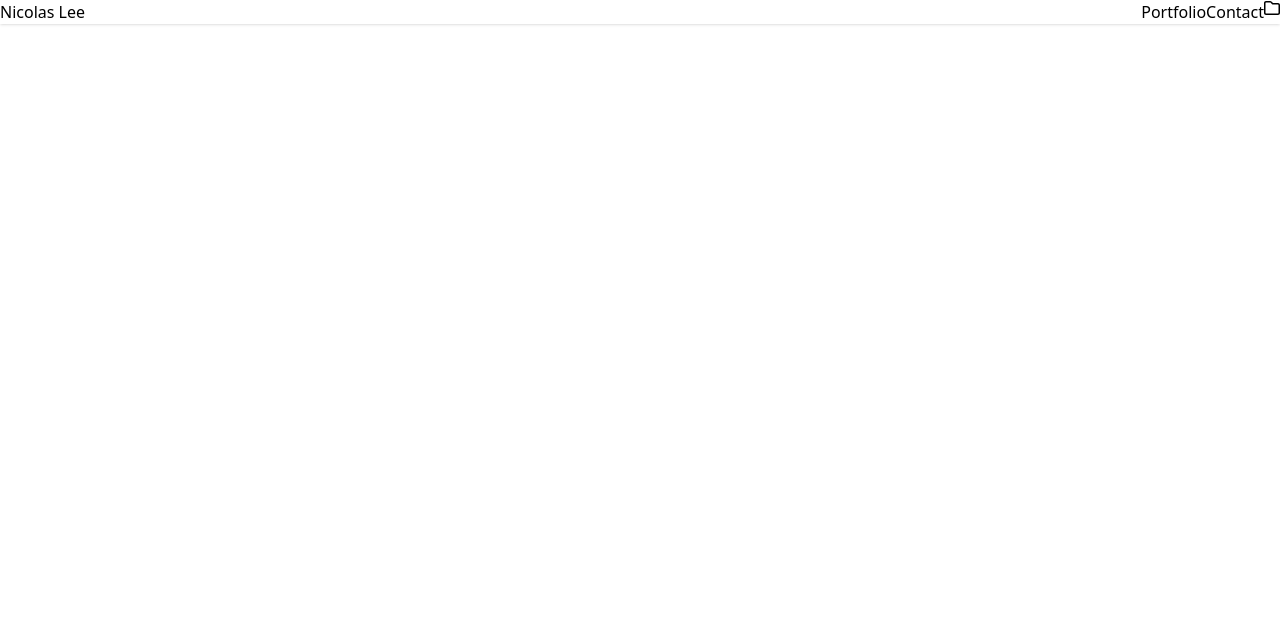
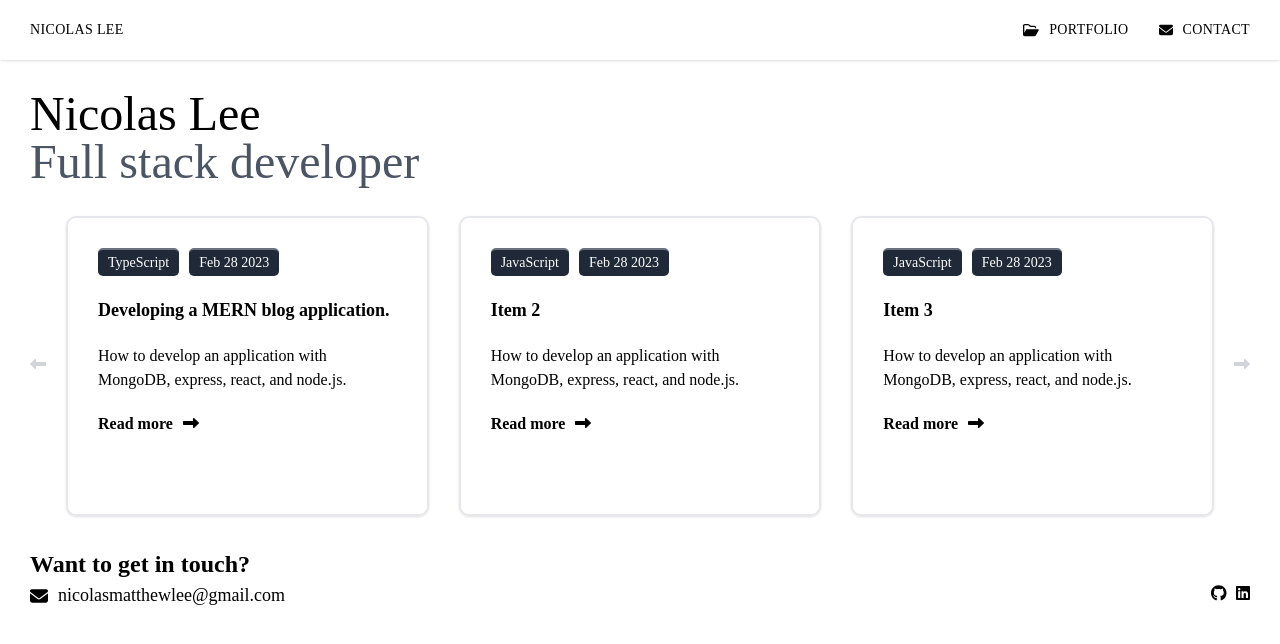
Before and after one commit to nicolasmatthewlee/personal-site, a React (Create React App) app: page / in a window 1280 px wide. Shown: the top 644 px of the page. Built offline with nearby package versions, Linux system fonts and the light colour scheme.

Commit message:
setup basic page structure with placeholder content; imported lineclamp: 1. import lineclamp, 2. update tailwind.config.js to include plugin, 3. restart application to load updated config

```diff
--- a/package.json
+++ b/package.json
@@ -4,9 +4,11 @@
   "private": true,
   "dependencies": {
     "@fortawesome/fontawesome-svg-core": "^6.3.0",
+    "@fortawesome/free-brands-svg-icons": "^6.3.0",
     "@fortawesome/free-regular-svg-icons": "^6.3.0",
     "@fortawesome/free-solid-svg-icons": "^6.3.0",
     "@fortawesome/react-fontawesome": "^0.2.0",
+    "@tailwindcss/line-clamp": "^0.4.2",
     "@testing-library/jest-dom": "^5.16.5",
     "@testing-library/react": "^13.4.0",
     "@testing-library/user-event": "^13.5.0",
--- a/src/app.tsx
+++ b/src/app.tsx
@@ -1,10 +1,18 @@
 import React from "react";
 import { Header } from "./components/header";
+import { Title } from "./components/title";
+import { Portfolio } from "./components/portfolio";
+import { Footer } from "./components/footer";
 
 function App() {
   return (
     <div>
       <Header />
+      <div className="p-[30px] pb-[90px] pt-[90px] space-y-[30px]">
+        <Title />
+        <Portfolio />
+        <Footer />
+      </div>
     </div>
   );
 }
--- /dev/null
+++ b/src/components/footer.tsx
@@ -0,0 +1,21 @@
+import { FontAwesomeIcon } from "@fortawesome/react-fontawesome";
+import { faEnvelope } from "@fortawesome/free-solid-svg-icons";
+import { faGithub, faLinkedin } from "@fortawesome/free-brands-svg-icons";
+
+export const Footer = () => {
+  return (
+    <div>
+      <h2 className="text-[24px] font-bold">Want to get in touch?</h2>
+      <div className="flex">
+        <div className="text-[18px] flex flex-1 items-center">
+          <FontAwesomeIcon icon={faEnvelope} className="mr-[10px]" />
+          nicolasmatthewlee@gmail.com
+        </div>
+        <div className="space-x-[10px]">
+          <FontAwesomeIcon icon={faGithub} />
+          <FontAwesomeIcon icon={faLinkedin} />
+        </div>
+      </div>
+    </div>
+  );
+};
--- a/src/components/header.tsx
+++ b/src/components/header.tsx
@@ -1,13 +1,20 @@
-import { faFolder } from "@fortawesome/free-regular-svg-icons";
 import { FontAwesomeIcon } from "@fortawesome/react-fontawesome";
+
+import { faFolderOpen } from "@fortawesome/free-regular-svg-icons";
+import { faEnvelope } from "@fortawesome/free-solid-svg-icons";
 
 export const Header = () => {
   return (
-    <div className="shadow w-full flex">
-      <h1 className="flex-1">Nicolas Lee</h1>
-      <div className="flex">Portfolio</div>
-      <div>Contact</div>
-      <FontAwesomeIcon icon={faFolder}></FontAwesomeIcon>
+    <div className="bg-white h-[60px] fixed shadow w-full flex items-center space-x-[30px] px-[30px] py-[10px] text-sm tracking-wide">
+      <h1 className="flex-1">NICOLAS LEE</h1>
+      <div className="flex items-center space-x-[10px]">
+        <FontAwesomeIcon icon={faFolderOpen} />
+        <h1 className="hidden sm:inline">PORTFOLIO</h1>
+      </div>
+      <div className="flex items-center space-x-[10px]">
+        <FontAwesomeIcon icon={faEnvelope} />
+        <h1 className="hidden sm:inline">CONTACT</h1>
+      </div>
     </div>
   );
 };
--- /dev/null
+++ b/src/components/portfolio.tsx
@@ -0,0 +1,63 @@
+import { FontAwesomeIcon } from "@fortawesome/react-fontawesome";
+import {
+  faLongArrowAltLeft,
+  faLongArrowAltRight,
+} from "@fortawesome/free-solid-svg-icons";
+import { Project } from "./project";
+import { useState } from "react";
+
+export const Portfolio = () => {
+  const projects: { tags: string[]; title: string; text: string }[] = [
+    {
+      tags: ["TypeScript", "Feb 28 2023"],
+      title: "Developing a MERN blog application.",
+      text: "How to develop an application with MongoDB, express, react, and node.js.",
+    },
+    {
+      tags: ["JavaScript", "Feb 28 2023"],
+      title: "Item 2",
+      text: "How to develop an application with MongoDB, express, react, and node.js.",
+    },
+    {
+      tags: ["JavaScript", "Feb 28 2023"],
+      title: "Item 3",
+      text: "How to develop an application with MongoDB, express, react, and node.js.",
+    },
+  ];
+
+  const [position, setPosition] = useState<number>(0);
+
+  const getIndex = (n: number) => {
+    return (n + projects.length) % projects.length;
+  };
+
+  return (
+    <div className="flex items-center w-full">
+      <button onClick={() => setPosition(position + projects.length - 1)}>
+        <FontAwesomeIcon
+          icon={faLongArrowAltLeft}
+          className="text-gray-300 hover:text-gray-400 p-[20px] pl-0"
+        />
+      </button>
+
+      <div className="flex space-x-[30px]">
+        <div>
+          <Project data={projects[getIndex(position)]} />
+        </div>
+        <div className="hidden md:inline">
+          <Project data={projects[getIndex(position + 1)]} />
+        </div>
+        <div className="hidden xl:inline">
+          <Project data={projects[getIndex(position + 2)]} />
+        </div>
+      </div>
+
+      <button onClick={() => setPosition(position + 1)}>
+        <FontAwesomeIcon
+          icon={faLongArrowAltRight}
+          className="text-gray-300 hover:text-gray-400 p-[20px] pr-0"
+        />
+      </button>
+    </div>
+  );
+};
--- /dev/null
+++ b/src/components/project.tsx
@@ -0,0 +1,25 @@
+import { FontAwesomeIcon } from "@fortawesome/react-fontawesome";
+import { faLongArrowAltRight } from "@fortawesome/free-solid-svg-icons";
+import { Tag } from "./tag";
+
+interface Props {
+  data: { tags: string[]; title: string; text: string };
+}
+
+export const Project = ({ data: { tags, title, text } }: Props) => {
+  return (
+    <div className="w-full h-[300px] min-w-0 shadow p-[30px] rounded-[10px] border-[2px] space-y-[20px]">
+      <div className="flex space-x-[10px]">
+        {tags.map((t) => (
+          <Tag text={t} key={t} />
+        ))}
+      </div>
+      <h1 className="text-lg font-bold line-clamp-2">{title}</h1>
+      <h2 className="line-clamp-3">{text}</h2>
+      <button className="hover:underline font-bold">
+        Read more
+        <FontAwesomeIcon className="ml-[10px]" icon={faLongArrowAltRight} />
+      </button>
+    </div>
+  );
+};
--- /dev/null
+++ b/src/components/tag.tsx
@@ -0,0 +1,11 @@
+interface Props {
+  text: string;
+}
+
+export const Tag = ({ text }: Props) => {
+  return (
+    <h3 className="text-sm w-fit bg-gray-800 text-white rounded-[5px] px-[10px] py-[3px] border-t-[2px] border-gray-500 truncate whitespace-nowrap">
+      {text}
+    </h3>
+  );
+};
--- /dev/null
+++ b/src/components/title.tsx
@@ -0,0 +1,10 @@
+export const Title = () => {
+  return (
+    <div className="w-full flex flex-col sm:flex-row">
+      <div>
+        <h1 className="text-5xl font-medium">Nicolas Lee</h1>
+        <h1 className="text-5xl text-gray-600">Full stack developer</h1>
+      </div>
+    </div>
+  );
+};
--- a/src/index.css
+++ b/src/index.css
@@ -1,3 +1,9 @@
 @tailwind base;
 @tailwind components;
 @tailwind utilities;
+
+@import url('https://fonts.googleapis.com/css2?family=Roboto+Mono:wght@400;500;600;700&display=swap');
+
+* {
+    font-family: "Roboto Mono";
+}
--- a/tailwind.config.js
+++ b/tailwind.config.js
@@ -3,4 +3,5 @@ module.exports = {
   theme: {
     extend: {},
   },
+  plugins: [require("@tailwindcss/line-clamp")],
 };
```
Also changed, not shown: 1 other file (tests, documents, lock files or other folders).
